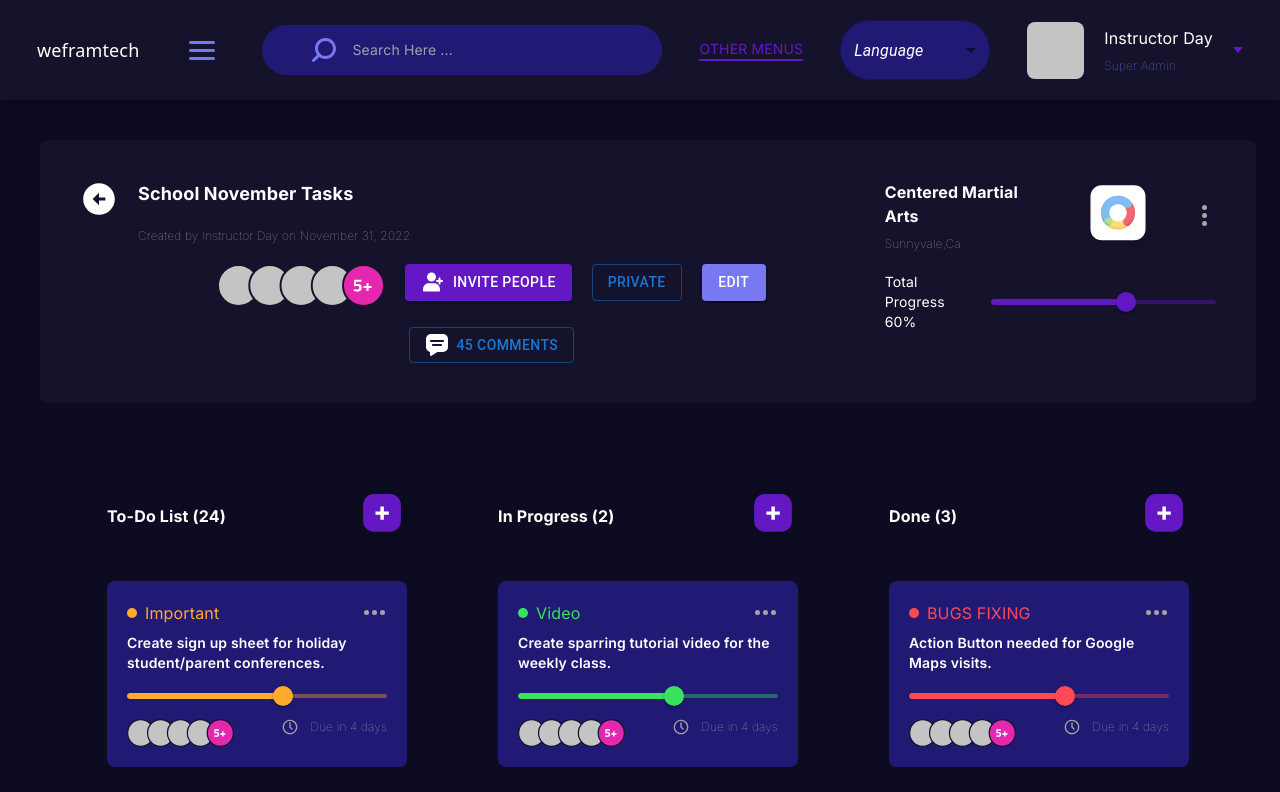
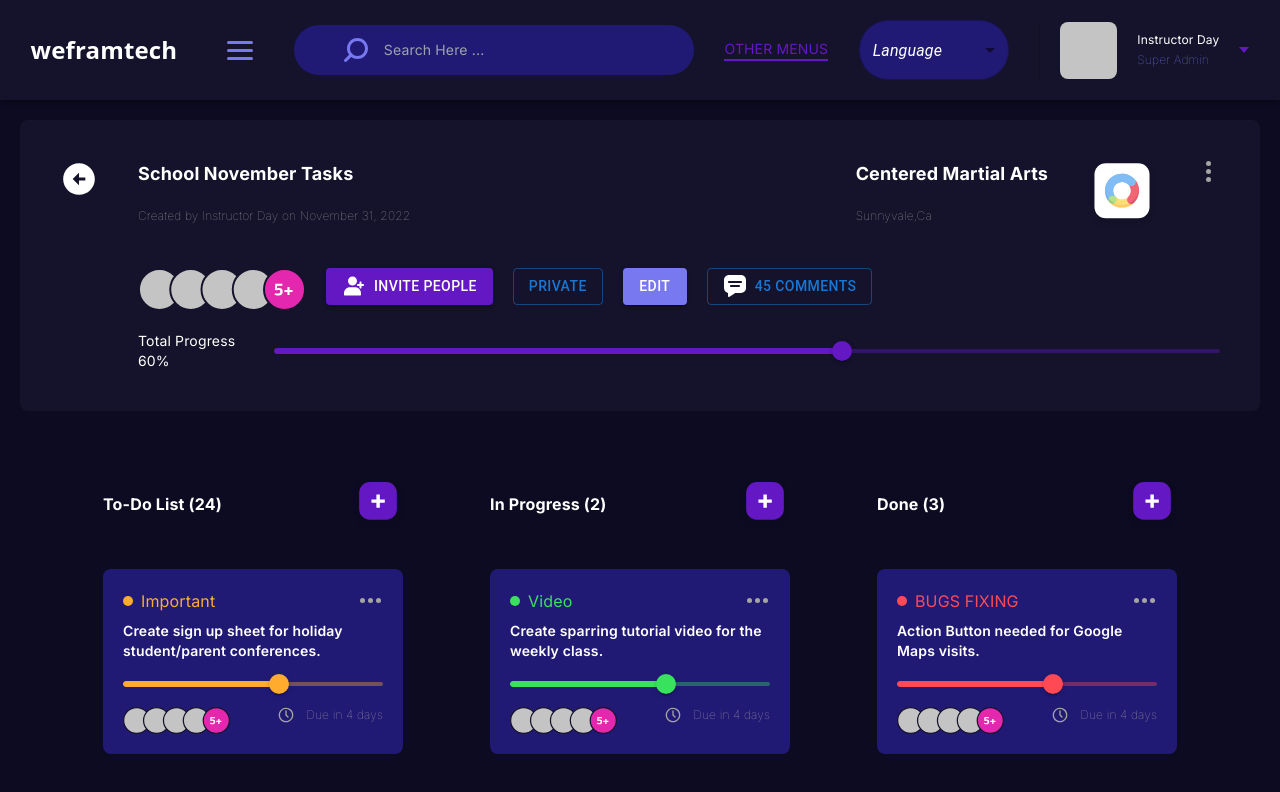
Before and after one commit to anshu0008/intership_k_assignment, a Next.js app: page / in a window 1280 px wide. Shown: the top 792 px of the page. Built offline with nearby package versions, Linux system fonts and the light colour scheme.

Commit message:
some changes suggested

```diff
--- a/Components/Hero.js
+++ b/Components/Hero.js
@@ -3,7 +3,7 @@ import React from "react";
 import Button from "@mui/material/Button";
 import { createTheme, ThemeProvider } from "@mui/material/styles";
 import { Slider } from "@mui/material";
-import ArrowCircleLeftIcon from '@mui/icons-material/ArrowCircleLeft';
+import ArrowCircleLeftIcon from "@mui/icons-material/ArrowCircleLeft";
 
 const defaultTheme = createTheme();
 const theme = createTheme({
@@ -26,9 +26,14 @@ const theme = createTheme({
 const Hero = () => {
   return (
     <ThemeProvider theme={theme}>
-      <div className="flex flex-col xl:flex-row justify-between items-start w-[95vw] h-fit m-10 p-10 rounded-lg bg-[#15132B] text-white gap-10">
-        <div className="flex justify-center items-start gap-5">
-           <ArrowCircleLeftIcon sx={{height:38,width:38}} />
+      <div className="flex items-start justify-normal sm:max-w-[98vw] h-fit m-5 p-10 rounded-lg bg-[#15132B] text-white gap-10">
+        <ArrowCircleLeftIcon
+          sx={{ height: 38, width: 38 }}
+          className="hidden xl:block"
+        />
+        <div className="flex flex-col items-start justify-evenly gap-10 w-full">
+
+          <div className="flex justify-between items-start w-full">
             <div className="flex flex-col justify-center items-start gap-5">
               <h1 className="text-white font-bold text-lg">
                 School November Tasks
@@ -36,7 +41,32 @@ const Hero = () => {
               <p className="text-[#A5A5A5] text-xs font-thin">
                 Created by Instructor Day on November 31, 2022
               </p>
-            <div className="flex justify-center items-start gap-5 flex-wrap">
+            </div>
+            <div className="flex justify-center items-start gap-10 ">
+              <div className="hidden lg:flex flex-col justify-center items-start gap-5">
+                <h2 className="text-white font-bold text-lg">
+                  Centered Martial Arts
+                </h2>
+                <p className="text-[#A5A5A5] text-xs font-thin">Sunnyvale,Ca</p>
+              </div>
+              <Image
+                src="/assets/icons/Client.svg"
+                alt="client"
+                height={68}
+                width={68}
+                className="hidden lg:flex"
+              />
+              <Image
+                src="/assets/icons/Icvert.svg"
+                alt="client"
+                height={24}
+                width={24}
+                className="cursor-pointer"
+              />
+            </div>
+          </div>
+          <div className="flex justify-start items-start gap-5 w-full flex-wrap">
+            <div className="flex justify-start items-start flex-wrap gap-5 w-full">
               <Image
                 alt="icon"
                 src="/assets/icons/People.svg"
@@ -78,31 +108,9 @@ const Hero = () => {
                 <span>45 comments</span>
               </Button>
               </div>
-          </div>
-        </div>
-        <div className="flex flex-col justify-between items-start gap-5">
-          <div className="flex justify-center items-center gap-10">
-            <div className="flex flex-col justify-center items-start gap-2">
-              <h2 className="text-white font-bold">Centered Martial Arts</h2>
-              <p className="text-[#A5A5A5] text-xs font-thin">Sunnyvale,Ca</p>
-            </div>
-            <Image
-              src="/assets/icons/Client.svg"
-              alt="client"
-              height={68}
-              width={68}
-            />
-            <Image
-              src="/assets/icons/Icvert.svg"
-              alt="client"
-              height={24}
-              width={24}
-              className="cursor-pointer"
-            />
-          </div>
-          <div className="flex justify-between items-center w-full gap-4">
-            <span className="text-sm">Total Progress 60%</span>
-            <Slider value={60} color="brown" />
+              <p className="text-sm flex justify-center items-center gap-5 w-full">Total Progress 60%
+              <Slider value={60} color="brown" size="medium" />
+              </p>
             </div>
         </div>
       </div>
--- a/Components/Navbar.js
+++ b/Components/Navbar.js
@@ -5,7 +5,7 @@ import Search from "@/public/assets/icons/Search.svg";
 import Image from "next/image";
 import { Folder, Notification, Activities, Check } from "@/public/assets";
 import { useStateContext } from "@/context/StateContext";
-import { createTheme } from '@mui/material/styles';
+import Divider from '@mui/material/Divider';
 
 import {
   Avatar,
@@ -31,9 +31,9 @@ const Navbar = () => {
 
   return (
 
-    <div className="flex bg-[#15132B] w-full h-[100px] items-center justify-between pl-5 pr-5 lg:p-0 lg:justify-evenly">
+    <div className="flex bg-[#15132B] min-w-full h-[100px] items-center justify-between pl-5 pr-5 lg:p-0 lg:justify-evenly">
       <div className="flex justify-center items-center gap-10">
-        <h1 className="text-white font-sans text-lg">weframtech</h1>
+        <h1 className="text-white font-sans font-bold text-sm sm:text-2xl">weframtech</h1>
         <Image
           src={Hamburger}
           alt="hamburger"
@@ -48,7 +48,7 @@ const Navbar = () => {
           placeholder="Search Here ..."
         />
       </div>
-      <div className="hidden md:flex justify-center items-center">
+      <div className="hidden lg:flex justify-center items-center">
         <p className="text-[#6418C3] border-b-2 border-[#6418C3] hover:cursor-pointer text-sm ">
           OTHER MENUS
         </p>
@@ -112,14 +112,14 @@ const Navbar = () => {
           </div>
         </FormControl>
       </div>
-
       <div
-        className="flex justify-evenly items-center lg:gap-5 cursor-pointer"
+        className="flex justify-evenly items-center gap-5 cursor-pointer"
         onClick={() => setClick(!click)}
       >
-        <div className="rounded-full lg:rounded-lg bg-[#C4C4C4] w-[57px] h-[57px]"></div>
-        <div className="hidden lg:flex flex-col justify-center items-start gap-2">
-          <h2 className="text-bold text-md">Instructor Day</h2>
+      <Divider orientation="vertical" flexItem />
+        <div className="rounded-lg bg-[#C4C4C4] w-[57px] h-[57px]"></div>
+        <div className="flex flex-col justify-center items-start gap-1">
+          <h2 className="text-bold xs:text-md text-xs">Instructor Day</h2>
           <p className="text-[#7879F1] text-xs font-thin">Super Admin</p>
         </div>
         <div className="">
@@ -128,7 +128,7 @@ const Navbar = () => {
             alt="sideArrow"
             width={10}
             height={10}
-            className="hidden lg:block cursor-pointer"
+            className="block cursor-pointer"
           />
           {click && (
             <div className="absolute flex flex-col justify-center items-center h-fit w-fit p-4 top-20 right-10 bg-[#211A75] text-white rounded-lg cursor-pointer gap-6">
--- a/Components/Sidebar.js
+++ b/Components/Sidebar.js
@@ -17,7 +17,7 @@ import ChevronLeftIcon from "@mui/icons-material/ChevronLeft";
 import { Avatar,FormControl, IconButton, MenuItem, Select } from "@mui/material";
 import { Arrow, Arrow2 } from "@/public/assets";
 import { Language } from "@/utils/Constants";
-
+import { Folder, Notification, Activities, Check } from "@/public/assets";
 
 
 
@@ -40,8 +40,8 @@ const Sidebar = () => {
   return (
     <div className="bg-[#15132B] overflow-x: hidden;h-screen">
       <DrawerHeader>
-        <div className="flex justify-center items-center gap-5 mt-6 mr-10 h-[75px]">
-          <h1 className="text-white font-sans text-lg">weframtech</h1>
+        <div className="flex items-center gap-5 mt-6 mr-10 h-[75px]">
+          <h1 className="text-white font-sans font-bold text-2xl">weframtech</h1>
           <IconButton
             onClick={() => setDrawerOpen(!drawerOpen)}
             sx={{ color: "#E9ECFF" }}
@@ -53,54 +53,44 @@ const Sidebar = () => {
       <Divider />
 
       {/*  */}
-      <div className="flex lg:hidden flex-col justify-center items-start ml-[40px] mt-[50px] gap-6">
-      <div className="flex justify-start items-center  w-[200px] h-[50px] bg-[#211A75] rounded-full gap-4 text-[#AAAAAA]">
+      <div className="flex lg:hidden flex-col justify-center items-center gap-6 max-w-full p-5">
+      <div className="flex justify-start items-center  w-full h-[50px] bg-[#211A75] rounded-full gap-4 text-[#AAAAAA]">
+
         <Image alt="search" src={Search} height={20} width={20} className=" ml-[10px]" />
         <input
-          className="outline-0 border-none bg-[#211A75] w-[100px] hover:outline-0"
+          className="outline-0 border-none bg-[#211A75] w-[100px] hover:outline-0 text-xs"
           placeholder="Search Here ..."
         />
       </div>
-      <div className="flex">
-        <FormControl>
-          <div className="">
-            <Select
-              value={country}
-              onChange={(e) => setCountry(e.target.value)}
-              displayEmpty
-              sx={{
-                borderRadius: "9999px",
-                width: 200,
-                height: 60,
-                backgroundColor: "#211A75",
-                color: "white",
-              }}
-            >
-              <MenuItem value="">
-                <em>Language</em>
-              </MenuItem>
-              {Language.map(({ language, id, url },index) => (
-                <MenuItem value={language} key={index}>
-                  <div
-                    key={id}
-                    className="flex justify-center items-center gap-2 "
-                  >
-                    <Avatar alt={language} src={url} />
+      <div className="flex 2xl:hidden justify-center items-center">
+        <Image
+          alt="icons"
+          src={Notification}
+          className="h-h-[70px] w-[70px]  cursor-pointer"
+        />
+        <Image
+          alt="icons"
+          src={Activities}
+          className="h-[70px] w-[70px]  cursor-pointer"
+        />
+        <Image
+          alt="icons"
+          src={Check}
+          className="h-[70px] w-[70px] cursor-pointer"
+        />
+        <Image
+          alt="icons"
+          src={Folder}
+          className="h-[70px] w-[70px]  cursor-pointer"
+        />
+      </div>
 
-                    <span>{language}</span>
-                  </div>
-                </MenuItem>
-              ))}
-            </Select>
-          </div>
-        </FormControl>
-      </div>
       </div>
       {/*  */}
       <Divider />
       <div className="flex flex-col gap-[100px]">
       <div className="flex flex-col items-start justify-center gap-5 mt-10 max-w-[299px] overflow-hidden">
-        <h3 className="text-white font-sans  pl-[20px] text-sm">MAIN MENU</h3>
+        <h3 className="text-white font-sans  pl-[20px] font-bold text-2xl">MAIN MENU</h3>
         <List>
           {sidebar_comp.map(({ name, id, url,url_hover },index) => (
             <ListItem key={index} disablePadding>
--- a/app/page.js
+++ b/app/page.js
@@ -3,7 +3,7 @@ import PersistentDrawerLeft from "@/Components/PersistentDrawerLeft"
 
 export default function Home() {
   return (
-    <div className="flex h-full">
+    <div className="flex h-full w-full">
       <PersistentDrawerLeft />
     </div>
   )
```
Also changed, not shown: Components/Main.js (line endings or trailing spaces). Lines whose indentation alone changed are shown as unchanged.
